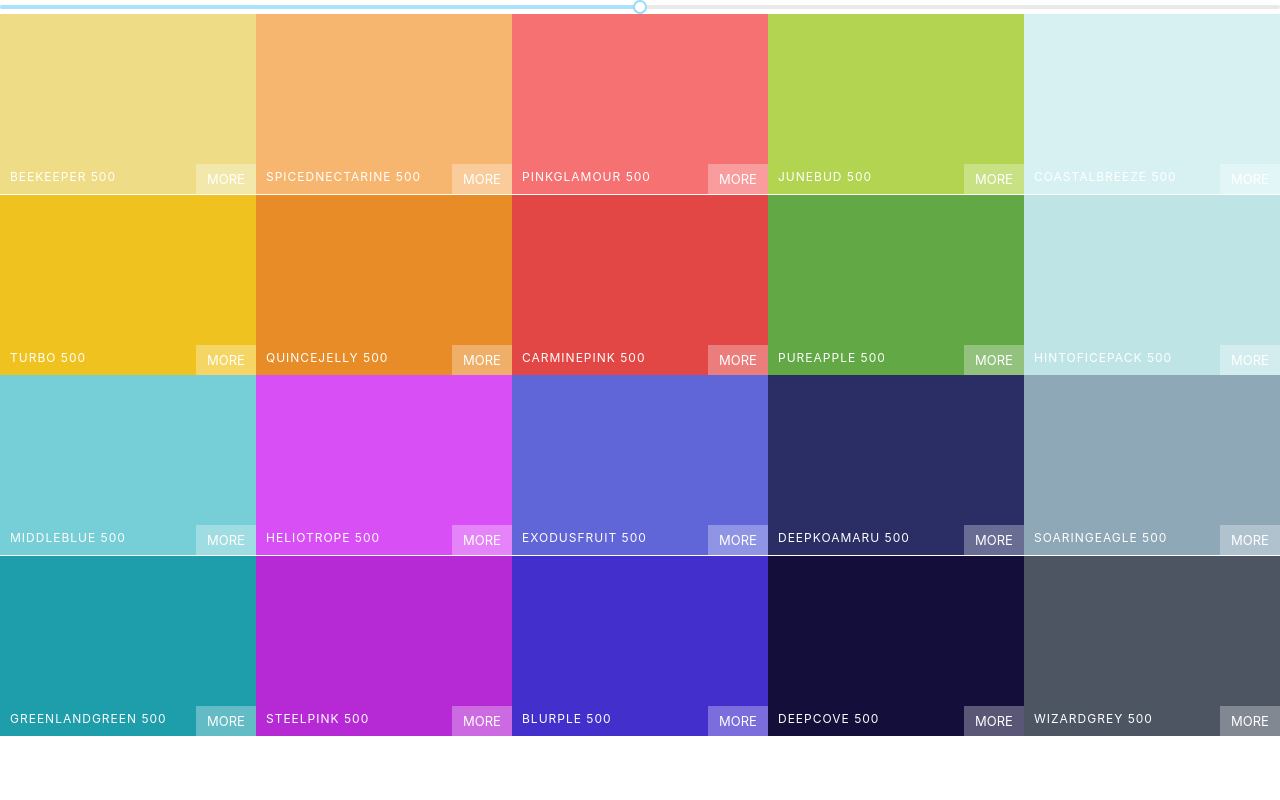
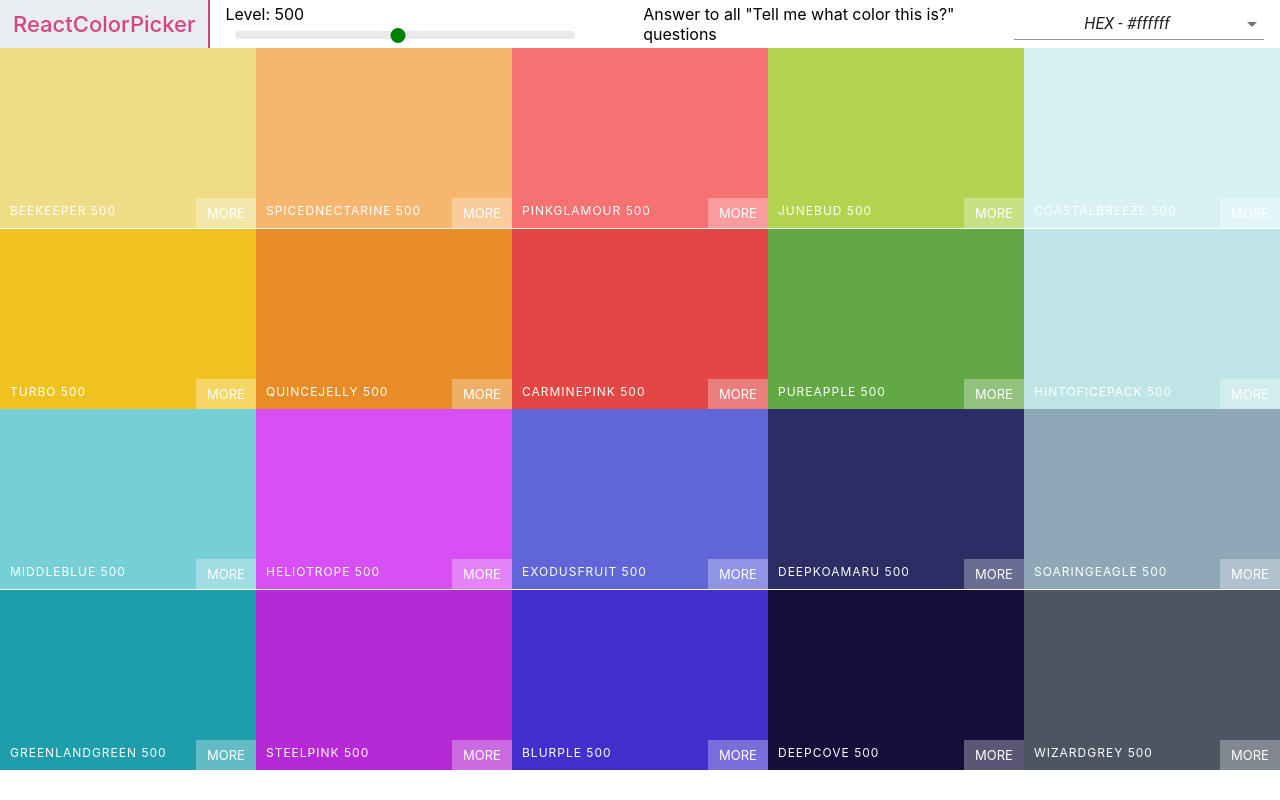
Before and after one commit to nidhi-shah2793/react-colors, a React (Create React App) app: page / in a window 1280 px wide. Built offline with nearby package versions, Linux system fonts and the light colour scheme.

Commit message:
Added Select, Snackbar

```diff
--- a/package.json
+++ b/package.json
@@ -3,6 +3,8 @@
   "version": "0.1.0",
   "private": true,
   "dependencies": {
+    "@material-ui/core": "^4.11.2",
+    "@material-ui/icons": "^4.11.2",
     "@testing-library/jest-dom": "^5.11.6",
     "@testing-library/react": "^11.2.2",
     "@testing-library/user-event": "^12.6.0",
--- /dev/null
+++ b/src/Navbar.css
@@ -0,0 +1,55 @@
+.Navbar {
+  display: flex;
+  align-items: center;
+  justify-content: flex-start;
+  height: 6vh;
+}
+
+.Navbar__logo {
+  margin-right: 15px;
+  padding: 0 13px;
+  font-size: 22px;
+  background-color: #e9edf0;
+  height: 100%;
+  display: flex;
+  align-items: center;
+  border-right: 2px solid rgb(218, 65, 129);
+}
+
+.Navbar__logo a {
+  text-decoration: none;
+  color: rgb(218, 65, 129);
+  font-weight: 500;
+}
+
+.Navbar__slider {
+  width: 340px;
+  margin: 0 10px;
+  display: inline-block;
+}
+
+.rc-slider-track {
+  background-color: transparent;
+}
+
+.rc-slider-rail {
+  height: 8px;
+}
+
+.rc-slider-handle,
+.rc-slider-handle:active,
+.rc-slider-handle:hover {
+  background-color: green;
+  outline: 0;
+  border: 2px solid green;
+  box-shadow: none;
+  width: 15px;
+  height: 15px;
+  margin-left: -7px;
+  margin-top: -3px;
+}
+
+.Navbar__selectContainer {
+  margin-left: auto;
+  margin-right: 1rem;
+}
--- /dev/null
+++ b/src/Navbar.js
@@ -0,0 +1,99 @@
+import React, { useState } from "react";
+import Slider from "rc-slider";
+import Select from "@material-ui/core/Select";
+import MenuItem from "@material-ui/core/MenuItem";
+import Snackbar from "@material-ui/core/Snackbar";
+import IconButton from "@material-ui/core/IconButton";
+import CloseIcon from "@material-ui/icons/Close";
+import Button from "@material-ui/core/Button";
+import "rc-slider/assets/index.css";
+import "./Navbar.css";
+
+function Navbar({ changeLevel, level, handleFormatChange }) {
+  const [colorFormat, setColorFormat] = useState("hex");
+  const [open, setOpen] = useState(false);
+
+  const handleClose = (event, reason) => {
+    if (reason === "clickaway") {
+      return;
+    }
+    setOpen(false);
+  };
+
+  const handleChange = (event) => {
+    setOpen(true);
+    setColorFormat(event.target.value);
+    handleFormatChange(event.target.value);
+  };
+
+  return (
+    <nav className="Navbar">
+      <div className="Navbar__logo">
+        <a href="/">ReactColorPicker</a>
+      </div>
+      <div className="Navbar__sliderContainer">
+        <span>Level: {level}</span>
+        <div className="Navbar__slider">
+          <Slider
+            defaultValue={level}
+            step={100}
+            min={100}
+            max={900}
+            onChange={changeLevel}
+          />
+        </div>
+      </div>
+      <div className="Navbar__info">
+        Answer to all "Tell me what color this is?" questions
+      </div>
+      <div className="Navbar__selectContainer">
+        <Select
+          labelId="demo-simple-select-helper-label"
+          id="demo-simple-select-helper"
+          value={colorFormat}
+          onChange={handleChange}
+          style={{ width: "250px", textAlign: "center" }}
+        >
+          <MenuItem value="hex">
+            <em>HEX - #ffffff</em>
+          </MenuItem>
+          <MenuItem value="rgb">RGB - rgb(255,255,255)</MenuItem>
+          <MenuItem value="rgba">RGBA - rgba(255,255,255,1)</MenuItem>
+        </Select>
+      </div>
+      <div>
+        <Snackbar
+          anchorOrigin={{
+            vertical: "bottom",
+            horizontal: "left",
+          }}
+          open={open}
+          autoHideDuration={3000}
+          onClose={handleClose}
+          message={<span id="message__id">Format changed</span>}
+          ContentProps={{
+            "aria-describedby": "message__id",
+          }}
+          onClose={handleClose}
+          action={
+            <React.Fragment>
+              <Button color="secondary" size="small" onClick={handleClose}>
+                {colorFormat}
+              </Button>
+              <IconButton
+                size="small"
+                aria-label="close"
+                color="inherit"
+                onClick={handleClose}
+              >
+                <CloseIcon fontSize="small" />
+              </IconButton>
+            </React.Fragment>
+          }
+        />
+      </div>
+    </nav>
+  );
+}
+
+export default Navbar;
--- a/src/Palette.js
+++ b/src/Palette.js
@@ -1,29 +1,30 @@
 import React, { useState } from "react";
 import ColorBox from "./ColorBox";
 import "./Palette.css";
-import Slider from "rc-slider";
-import "rc-slider/assets/index.css";
+import Navbar from "./Navbar";
 
 function Palette({ palette }) {
   const [level, setLevel] = useState(500);
-
-  const colorBoxes = palette.colors[level].map((color) => (
-    <ColorBox key={color.id} color={color.hex} name={color.name} />
-  ));
+  const [colorFormat, setColorFormat] = useState("hex");
 
   const changeLevel = (newLevel) => {
     setLevel(newLevel);
   };
 
+  const handleFormatChange = (format) => {
+    setColorFormat(format);
+  };
+
+  const colorBoxes = palette.colors[level].map((color) => (
+    <ColorBox key={color.id} color={color[colorFormat]} name={color.name} />
+  ));
+
   return (
     <div className="Palette">
-      {/* Navbar goes here */}
-      <Slider
-        defaultValue={level}
-        step={100}
-        min={100}
-        max={900}
-        onAfterChange={changeLevel}
+      <Navbar
+        changeLevel={changeLevel}
+        level={level}
+        handleFormatChange={handleFormatChange}
       />
       <div className="Palette__colors">{colorBoxes}</div>
       {/* footer */}
```
Also changed, not shown: src/Palette.css (line endings or trailing spaces), 2 other files (tests, documents, lock files or other folders).
